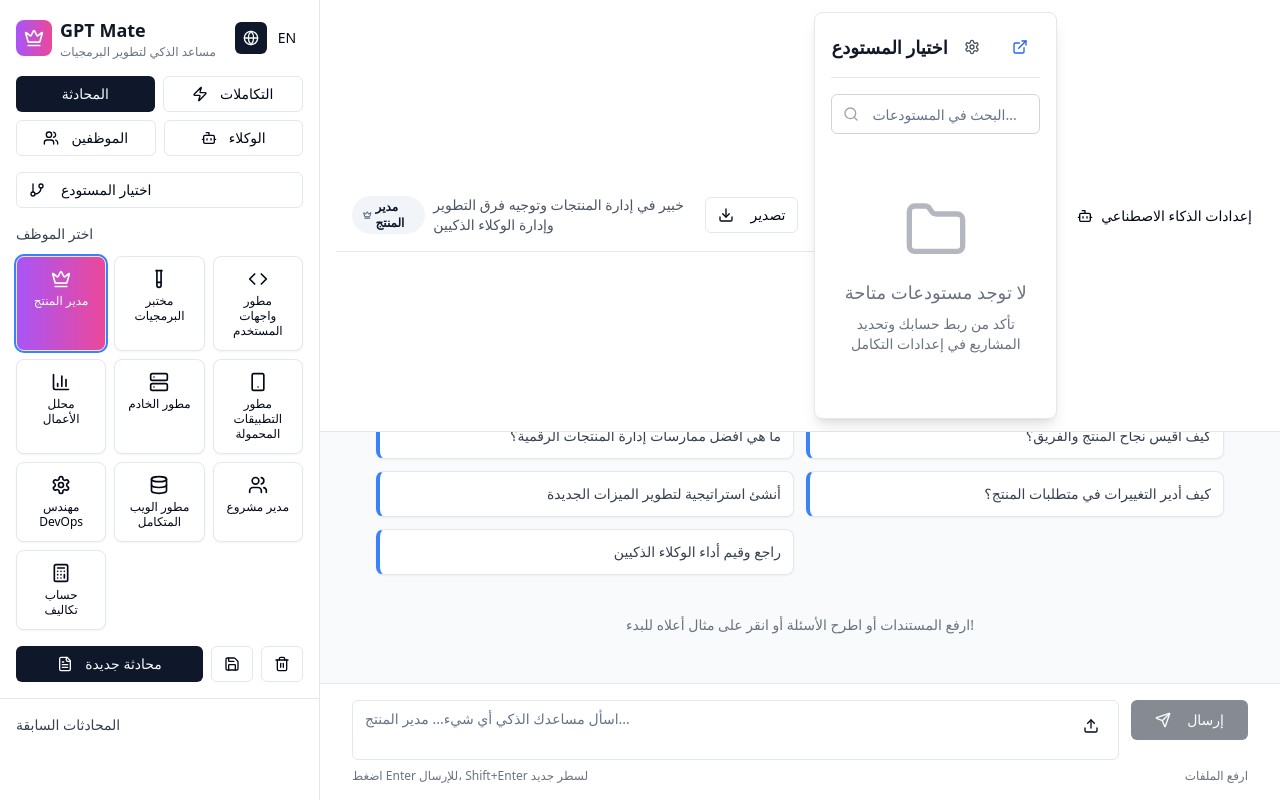
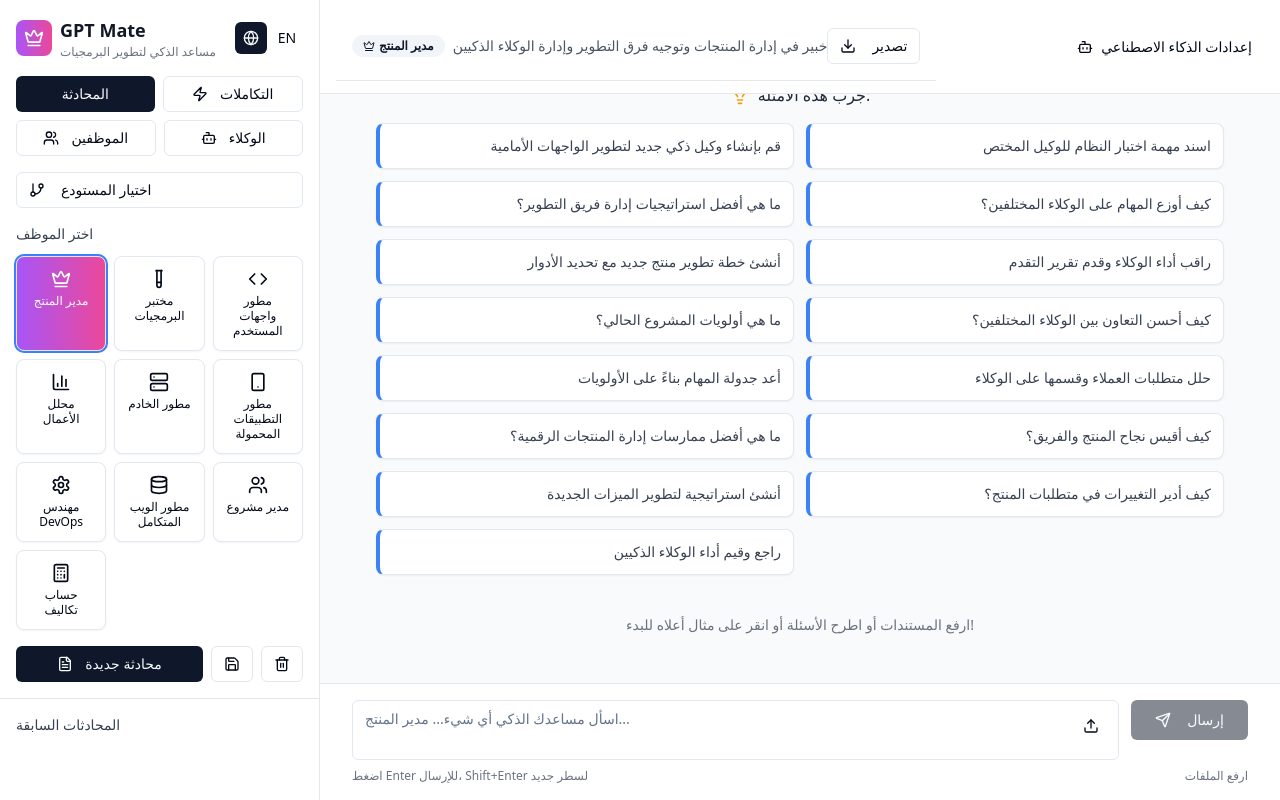
Before and after one commit to ahmadmahmoud01/dev-dream-team-31, a React (Vite) app: page / in a window 1280 px wide. Built offline with nearby package versions, Linux system fonts and the light colour scheme.

Commit message:
Fix: Resolve build error in ChatLayout
Fixes a build error in ChatLayout related to missing props in ChatActions.

```diff
--- a/src/components/ChatActions.tsx
+++ b/src/components/ChatActions.tsx
@@ -1,27 +1,17 @@
 
 import React from 'react';
 import { Language } from '@/types/chat';
-import QuickRepositoryAccess from './QuickRepositoryAccess';
 import AISettingsModal from './AISettingsModal';
 
 interface ChatActionsProps {
   language: Language;
-  showQuickRepo: boolean;
-  onToggleQuickRepo: () => void;
 }
 
 const ChatActions: React.FC<ChatActionsProps> = ({
-  language,
-  showQuickRepo,
-  onToggleQuickRepo
+  language
 }) => {
   return (
     <div className="flex items-center space-x-2">
-      <QuickRepositoryAccess
-        language={language}
-        isOpen={showQuickRepo}
-        onToggle={onToggleQuickRepo}
-      />
       <AISettingsModal language={language} />
     </div>
   );
```
